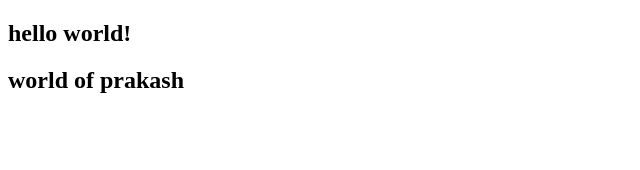
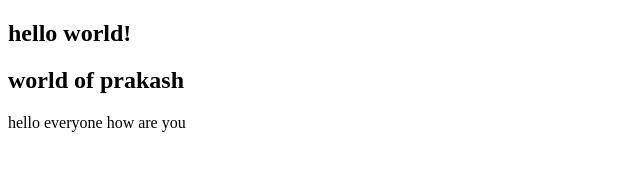
Before and after one commit to PrakashCodeLab/html-project, a plain HTML site: page index.html in a window 1280 px wide. Shown: the whole page, without its empty margins (0-640 px from the left). Drawn offline with Linux system fonts and the light colour scheme.

Commit message:
update para

```diff
--- a/index.html
+++ b/index.html
@@ -9,5 +9,7 @@
 <body>
     <h2>hello world!</h2>
     <h2>world of prakash</h2>
+
+    <p>hello everyone how are you </p>
 </body>
 </html>
```
